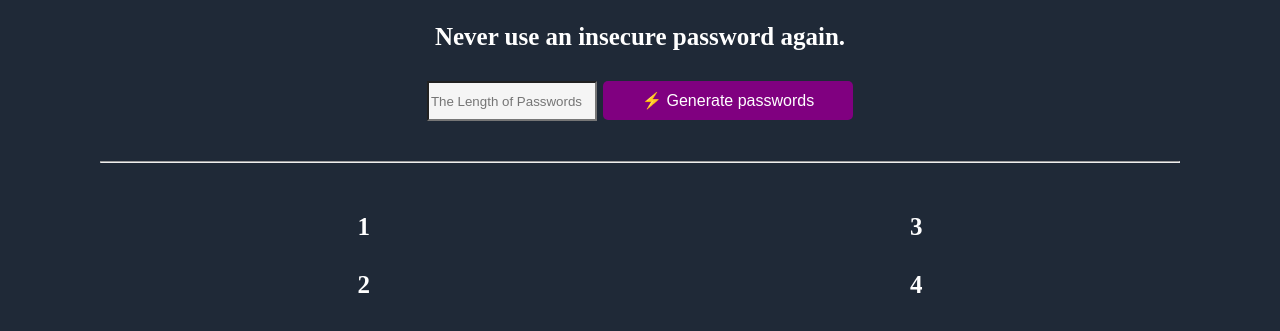
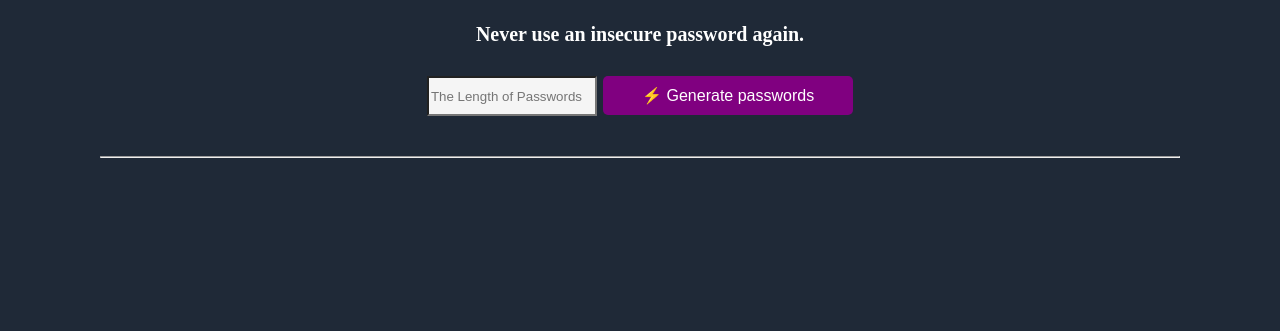
Before and after one commit to zichengshan/Password-Generator-App, a plain HTML site: page index.html in a window 1280 px wide. Shown: the part 151-482 px from the top of the page. Drawn offline with Linux system fonts and the light colour scheme.

Commit message:
Finish Js part && modify CSS and HTML

```diff
--- a/index.css
+++ b/index.css
@@ -40,7 +40,7 @@ span {
     color: green;
 }
 
-.input-box {
+#input-box {
     background-color: whitesmoke;
     width: 170px;
     height: 40px;
@@ -56,5 +56,8 @@ div {
 }
 
 p {
-    margin: 0px 10px 30px 10px;
+    text-align: center;
+    margin: 0px auto 30px auto;
+    width: 40%;
+    font-size: 20px;
 }
--- a/index.html
+++ b/index.html
@@ -9,18 +9,19 @@
         <div>
             <h1 id = "title">Generate a <span>random password</span></h1>
             <p id = "text">Never use an insecure password again.</p>
-<!--            <button>⚡️ Generate passwords</button>-->
-            <form >
-                <input type="text" name="Length" placeholder="The Length of Passwords" class="input-box">
-                <input type="submit" value="⚡️ Generate passwords" class="submit-btn">
-            </form>
+
+<!--            <form >-->
+            <input type="text" name="Length" placeholder="The Length of Passwords" id="input-box" onchange="handleChange()">
+<!--                <input type="submit" value="⚡️ Generate passwords" class="submit-btn" onclick="generatePasswords()">-->
+<!--            </form>-->
+            <button class="submit-btn" onclick="generatePasswords()">⚡️ Generate passwords</button>
         </div>
         <hr>
         <div class="results">
-            <p id="result-1">1</p>
-            <p id="result-2">2</p>
-            <p id="result-3">3</p>
-            <p id="result-4">4</p>
+            <p id="result-1"></p>
+            <p id="result-2"></p>
+            <p id="result-3"></p>
+            <p id="result-4"></p>
         </div>
         <script src="index.js"></script>
     </body>
--- a/index.js
+++ b/index.js
@@ -1,2 +1,28 @@
 
-let td1El = document.getElementById("td1")
+let inputEl = document.getElementById("input-box")
+let resEl1 = document.getElementById("result-1")
+let resEl2 = document.getElementById("result-2")
+let resEl3 = document.getElementById("result-3")
+let resEl4 = document.getElementById("result-4")
+let results_box = [resEl1, resEl2, resEl3, resEl4]
+let length = 0
+
+// resEl3.textContent = "okk"
+
+function generatePasswords() {
+    length = parseInt(inputEl.value)
+    // let number = getRandomNumber()
+    // results_box[0].textContent = number
+
+    for(let i = 0; i < 4; i++){
+        let password = ""
+        for(let j = 0; j < length; j++){
+            password += String.fromCharCode(getRandomNumber())
+        }
+        results_box[i].textContent = password
+    }
+}
+
+function getRandomNumber() {
+    return Math.floor(Math.random() * 93) + 33
+}
```
